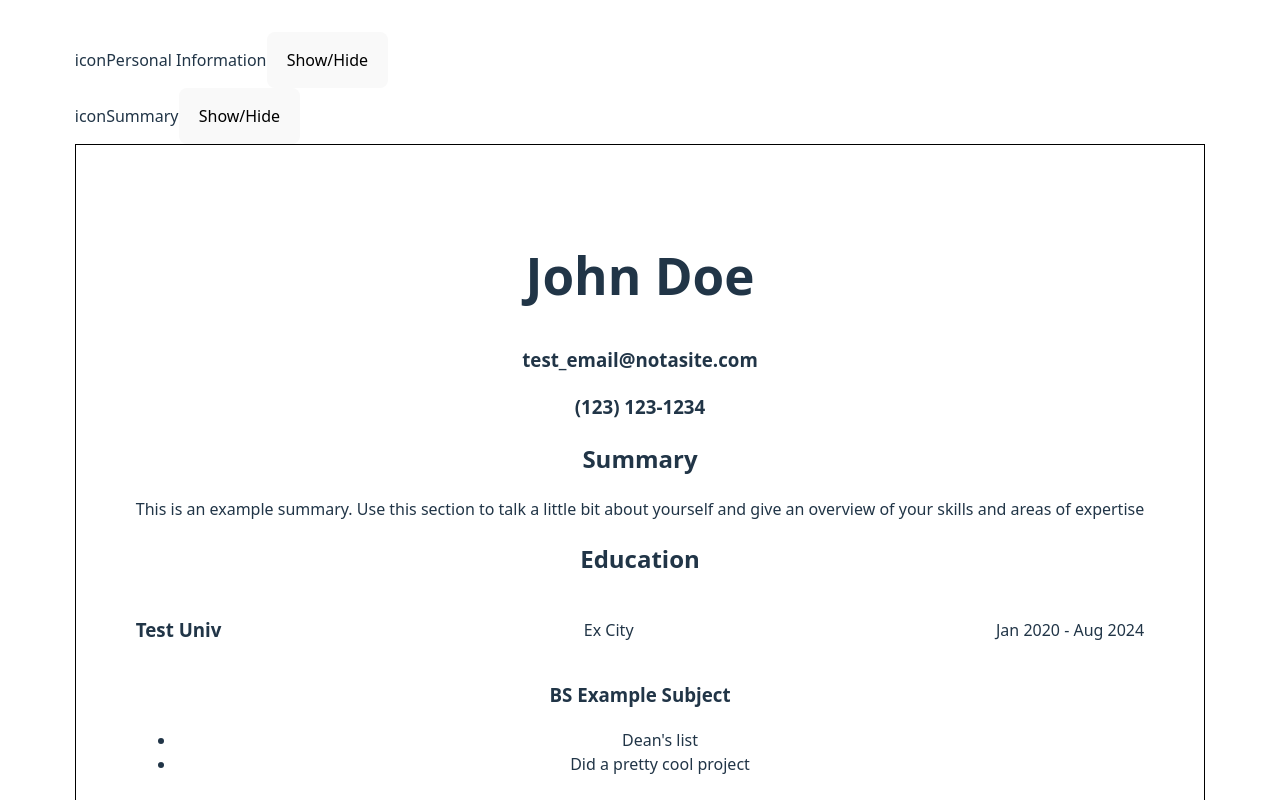
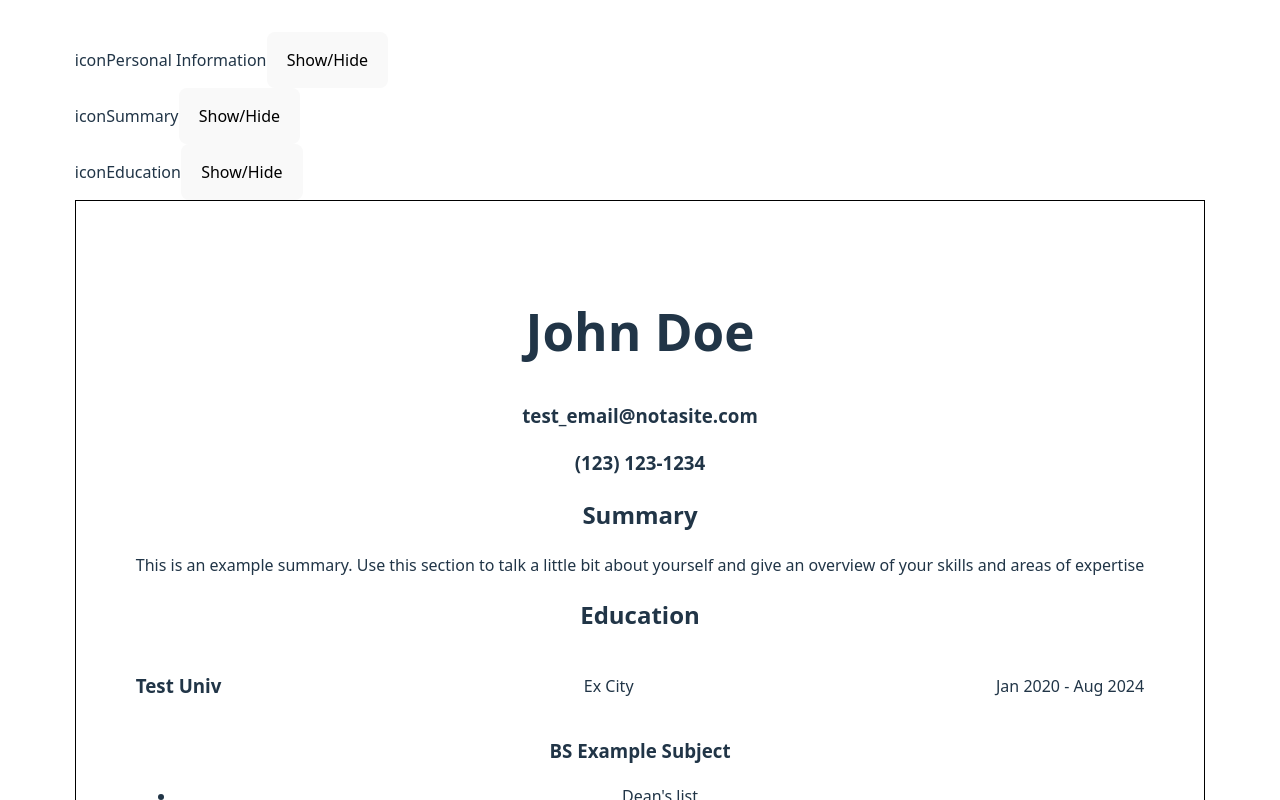
Before and after one commit to yeatonj/react-resume, a React (Vite) app: page / in a window 1280 px wide. Shown: the top 800 px of the page. Built offline with nearby package versions, Linux system fonts and the light colour scheme.

Commit message:
Add ability to expand education field

```diff
--- a/src/App.jsx
+++ b/src/App.jsx
@@ -4,6 +4,7 @@ import Dropdown from './components/Dropdown'
 import './App.css'
 import Resume from './components/Resume'
 import Summary from './components/Summary'
+import Education from './components/Education'
 
 function App() {
   const [firstName, setFirstName] = useState("John");
@@ -11,6 +12,7 @@ function App() {
   const [email, setEmail] = useState("test_email@notasite.com");
   const [phone, setPhone] = useState("(123) 123-1234");
   const [summary, setSummary] = useState("This is an example summary. Use this section to talk a little bit about yourself and give an overview of your skills and areas of expertise");
+  const [edFormData, setEdFormData] = useState([]);
   const [edInfo, setEdInfo] = useState([
     {
       name:"Test Univ",
@@ -75,6 +77,29 @@ function App() {
         />
       </Dropdown>
 
+      <Dropdown
+        icon={"icon"}
+        description={"Education"}
+        clickHandler={() => setEdFormData([
+          {
+            name:"",
+            city:"",
+            state:"",
+            start:"",
+            end:"",
+            degree:"",
+            notes:[""]
+          }
+        ])}
+      >
+        <Education
+          edSetter={setEdInfo}
+          edFormData={edFormData}
+          edFormSetter={setEdFormData}
+        />
+      </Dropdown>
+
+
       <Resume
         firstName={firstName}
         lastName={lastName}
--- a/src/components/Dropdown.jsx
+++ b/src/components/Dropdown.jsx
@@ -4,6 +4,7 @@ import '../styles/Dropdown.css'
 export default function Dropdown({
     icon,
     description,
+    clickHandler,
     children
 }) {
     const [show, setShow] = useState(false);
@@ -13,7 +14,16 @@ export default function Dropdown({
             <div className="dropdown-header">
                 <p>{icon}</p>
                 <p>{description}</p>
-                <button onClick={() => setShow(!show)}>Show/Hide</button>
+                <button onClick={() =>
+                    {
+                        setShow(!show);
+                        if (clickHandler != undefined) {
+                            clickHandler();
+                        }
+                    }
+                }>
+                    Show/Hide
+                </button>
             </div>
             {show && <>{children}</>}
         </section>
--- /dev/null
+++ b/src/components/Education.jsx
@@ -0,0 +1,74 @@
+
+
+
+export default function Education({
+    edSetter,
+    edFormData,
+    edFormSetter
+}) {
+    function submitButton(event) {
+        event.preventDefault();
+        const educationForm = document.getElementById("education-form");
+        // if valid, we just clone into the actual resume data
+        if (educationForm.checkValidity()) {
+            edSetter(structuredClone(edFormData));
+        } else {
+            educationForm.reportValidity();
+        }
+
+    }
+
+    function handleFormChange(index, event) {
+        let formData = [...edFormData];
+        formData[index][event.target.name] = event.target.value;
+        edFormSetter(formData);
+    }
+
+    function addUniversity() {
+        let newUniv ={name:"", city:"", state:"", start:"", end:"", degree:"", notes:[""]};
+        edFormSetter([...edFormData, newUniv]);
+    }
+
+    function removeUniversity() {
+
+    }
+
+    function addNote() {
+
+    }
+
+    return (
+        <form action="" method="post" id="education-form">
+            {edFormData.map((input, index) => {
+                return (
+                    <div className="ed-input-card" key={index}>
+                        <label>Institution:</label>
+                        <input type="text" name="name" value={input.name} onChange={event =>handleFormChange(index, event)} required />
+
+                        <label>City:</label>
+                        <input type="text" name="city" value={input.city} onChange={event =>handleFormChange(index, event)} required />
+
+                        <label>State:</label>
+                        <input type="text" name="state" value={input.state} onChange={event =>handleFormChange(index, event)} required />
+
+                        <label>Start:</label>
+                        <input type="date" name="start" value={input.start} onChange={event =>handleFormChange(index, event)} />
+
+                        <label>End:</label>
+                        <input type="date" name="end" value={input.end} onChange={event =>handleFormChange(index, event)} />
+
+                        <label>Degree:</label>
+                        <input type="text" name="degree" value={input.degree} onChange={event =>handleFormChange(index, event)} />
+
+                    </div>
+                )
+            })}
+            <button onClick={() => {addUniversity()}}>
+                    Add Institution
+            </button>
+            <button type="submit" onClick={(event) => {submitButton(event)}}>
+                    Submit
+            </button>
+        </form>
+    );
+}
```
